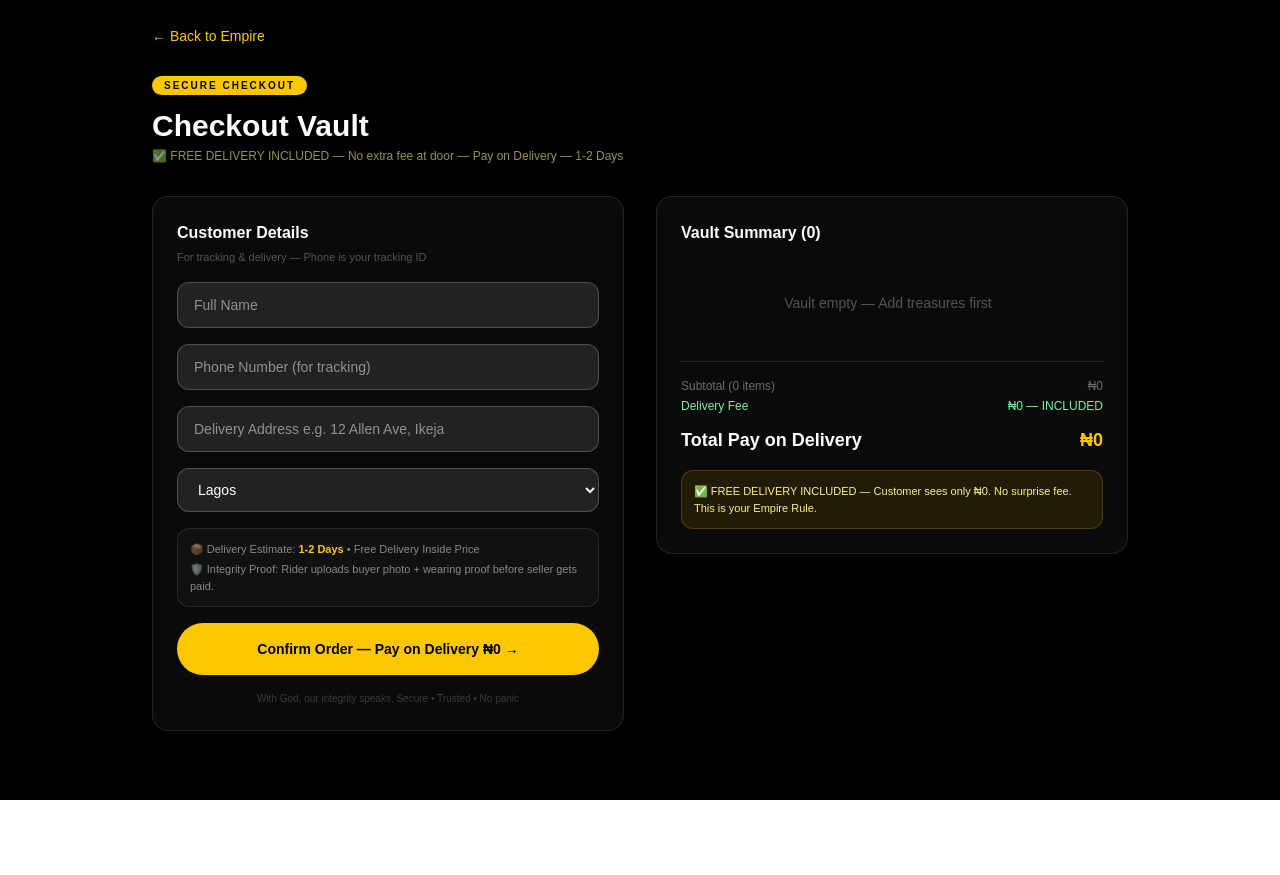
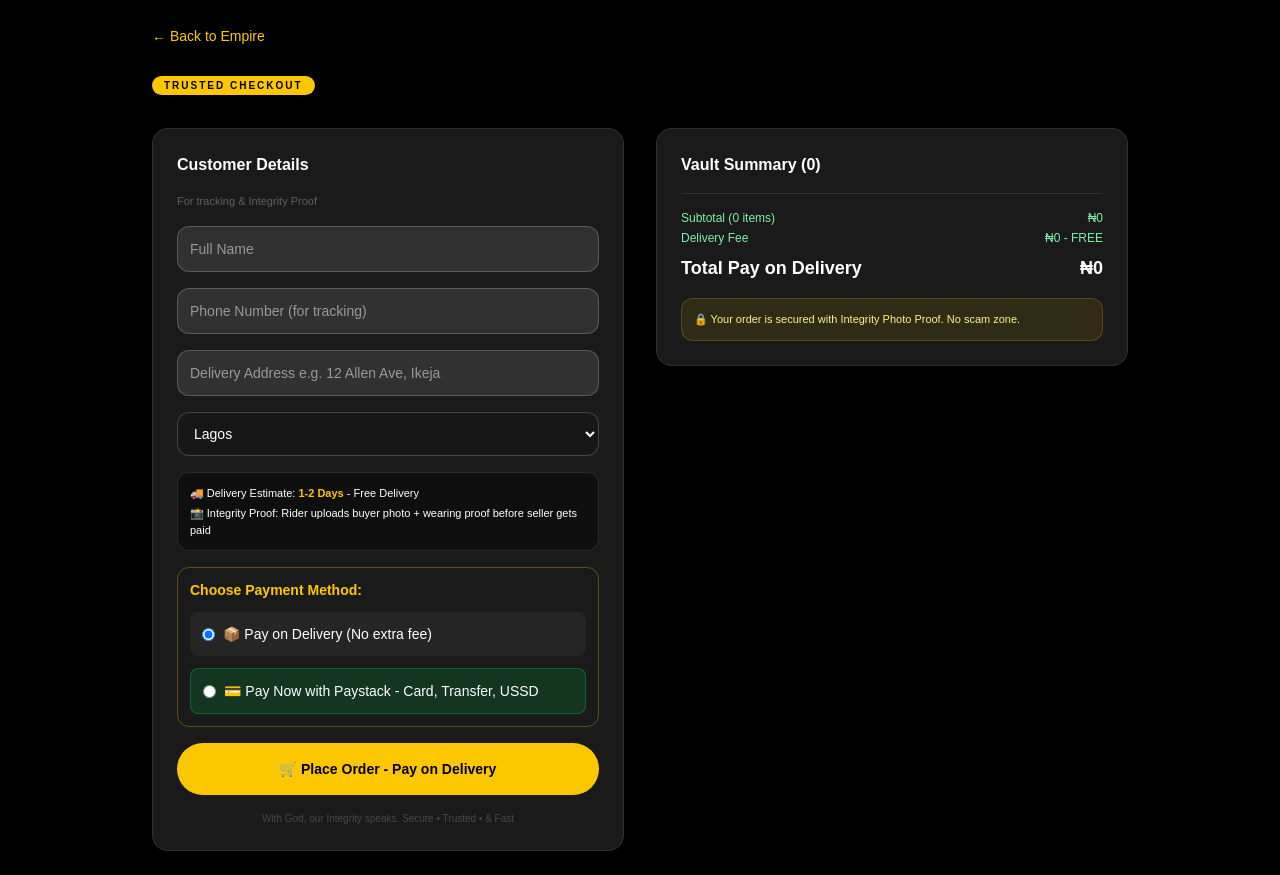
Before and after one commit to prinz40/zenith-mall, a Next.js app: page /checkout in a window 1280 px wide. Before the commit the page ends 800 px from the top, so only its background shows below. Built offline with nearby package versions, Linux system fonts and the light colour scheme.

Commit message:
Empire: Paystack Money Engine LIVE - Card Transfer USSD

```diff
--- a/src/app/checkout/page.js
+++ b/src/app/checkout/page.js
@@ -1,19 +1,21 @@
 "use client";
 import { useState, useEffect } from "react";
 import Link from "next/link";
+import Script from "next/script";
 
 export default function Checkout(){
   const [cart,setCart]=useState([]);
   const [form,setForm]=useState({name:"",phone:"",address:"",state:"Lagos"});
   const [done,setDone]=useState(false);
   const [orderId,setOrderId]=useState("");
+  const [paymentMethod,setPaymentMethod]=useState("pay_on_delivery");
+
   useEffect(()=>{ setCart(JSON.parse(localStorage.getItem("zenith-cart")||"[]")); },[]);
-  const total = cart.reduce((a,b)=>a+b.price,0);
+
+  const total = cart.reduce((s,b)=>s+b.price,0);
   const estimate = form.state.toLowerCase().includes("lagos")? "1-2 Days" : form.state.toLowerCase().match(/ogun|oyo|osun|ondo|ekiti/)? "2-3 Days" : "3-5 Days";
 
-  const placeOrder = (e) => {
-    e.preventDefault();
-    if(cart.length===0) return alert("Vault empty!");
+  const saveOrderAndNotify = (status, ref="") => {
     const id = "ZM"+Date.now().toString().slice(-6);
     setOrderId(id);
     const orders = JSON.parse(localStorage.getItem("zenith-orders")||"[]");
@@ -21,84 +23,120 @@ export default function Checkout(){
       id, items: cart, total,
       customer: form,
       date: new Date().toLocaleString(),
-      status: "Processing — Integrity Check",
+      status: status,
+      paymentRef: ref,
       deliveryIncluded: true,
       deliveryEstimate: estimate
     };
     orders.push(newOrder);
     localStorage.setItem("zenith-orders", JSON.stringify(orders));
-    const itemsList = cart.map(i=>`${i.name} ₦${i.price.toLocaleString()}`).join("%0A");
-    const waMsg = `🔥 NEW ZENITHMALL ORDER ${id}%0A%0A${itemsList}%0A%0ATOTAL: ₦${total.toLocaleString()} (FREE DELIVERY INCLUDED)%0A%0ACustomer: ${form.name}%0APhone: ${form.phone}%0AAddress: ${form.address}, ${form.state}%0AEstimate: ${estimate}%0A%0A🛡️ Pay on Delivery`;
-    // CHANGE 234XXXXXXXXX to YOUR real WhatsApp later
-    const waLink = `https://wa.me/2348104006146?text=${waMsg}`;
+    const itemList = cart.map(p=>`${p.title} (₦${Number(p.price).toLocaleString()})`).join("%0A");
+    const waMsg = `🔥 NEW ZENITHMALL ORDER ${status} %0A%0A${itemList}%0AGRAND TOTAL: ₦${total.toLocaleString()} (FREE DELIVERY INCLUDED)%0AName: ${form.name}%0APhone: ${form.phone}%0AAddress: ${form.address}, ${form.state}%0APayment: ${status} ${ref? '- Ref:'+ref : ''}%0AEstimate: ${estimate}`;
+    const waLink = `https://wa.me/2348104006148?text=${waMsg}`;
     localStorage.removeItem("zenith-cart");
     setCart([]);
     setDone(true);
-    // window.open(waLink,"_blank");
+    window.open(waLink,"_blank");
+  };
+
+  const payWithPaystack = () => {
+    if(!form.name ||!form.phone){ alert("Fill name and phone first"); return; }
+    const handler = window.PaystackPop.setup({
+      key: "pk_test_22b404c1f15be9c94cbde8be2b54d9aa3bce9b4e",
+      email: `${form.phone}@zenithmall.com`,
+      amount: total * 100,
+      currency: "NGN",
+      ref: `ZM_${Date.now()}`,
+      metadata: { custom_fields: [{display_name: "Customer Name", variable_name: "customer_name", value: form.name}] },
+      callback: function(response){ saveOrderAndNotify("PAID - Integrity Check", response.reference); },
+      onClose: function(){ alert("Payment closed - You can still use Pay on Delivery"); }
+    });
+    handler.openIframe();
+  };
+
+  const placeOrder = (e) => {
+    e.preventDefault();
+    if(cart.length===0)return alert("Vault empty!");
+    if(paymentMethod==="paystack"){
+      payWithPaystack();
+    } else {
+      saveOrderAndNotify("Processing - Integrity Check");
+    }
   };
 
 if(done) return(
-    <div className="min-h-screen bg-black text-white flex items-center justify-center p-6 text-center">
-      <div className="bg-white/[0.04] border border-yellow-400/30 rounded-3xl p-8 max-w-md w-full">
-        <div className="text-5xl">🎉</div>
-        <h1 className="text-3xl font-black mt-3">Order Confirmed!</h1>
-        <p className="mt-4 text-yellow-400 font-black text-2xl tracking-widest">Order ID: {orderId}</p>
-        <p className="mt-2 text-sm text-white/60">Total: ₦{total.toLocaleString()} — FREE DELIVERY INCLUDED • {estimate}</p>
-        <div className="mt-4 bg-yellow-400/10 border border-yellow-400/20 rounded-xl p-3 text-left text-[11px] text-yellow-100/80">
-          <p>✅ Track with phone: {form.phone}</p>
-          <p>✅ Pay on Delivery — No extra fee at door</p>
-          <p>✅ Rider must upload buyer photo + foot proof</p>
-          <p>✅ Full refund if not as described</p>
+  <div className="min-h-screen bg-black text-white flex items-center justify-center p-4 text-center">
+    <div className="bg-white/10 border border-yellow-400/30 rounded-3xl p-8 max-w-md w-full">
+      <div className="text-5xl">✅</div>
+      <h1 className="text-3xl font-black mt-4">Order Confirmed!</h1>
+      <p className="mt-2 text-yellow-400 font-bold text-xl tracking-widest">Order ID: {orderId}</p>
+      <p className="mt-2 text-sm text-white/70">Total: ₦{total.toLocaleString()} - FREE DELIVERY INCLUDED - {estimate}</p>
+      <div className="mt-4 bg-black/40 border border-yellow-400/20 rounded-xl p-3 text-left text-[11px] text-yellow-100 space-y-1">
+        <p>✓ Track with phone: {form.phone}</p>
+        <p>✓ Pay on Delivery: No extra fee at door</p>
+        <p>✓ Rider must upload buyer photo + proof</p>
+        <p>✓ Full refund if not as described</p>
       </div>
       <Link href="/" className="mt-6 block bg-yellow-400 text-black font-black py-3 rounded-full">Back to Empire</Link>
-        <Link href="/track" className="mt-3 block bg-white/10 text-white py-3 rounded-full text-sm font-bold">Track Order →</Link>
+      <Link href="/track" className="mt-3 block bg-white/10 text-white py-3 rounded-full text-sm font-bold">Track Order</Link>
     </div>
   </div>
 );
 
 return(
   <div className="min-h-screen bg-black text-white">
+  <Script src="https://js.paystack.co/v1/inline.js" />
   <div className="max-w-5xl mx-auto p-6">
     <Link href="/" className="text-yellow-400 text-sm">← Back to Empire</Link>
-        <div className="mt-6"><span className="text-[10px] tracking-[0.2em] bg-yellow-400 text-black px-3 py-1 rounded-full font-black">SECURE CHECKOUT</span><h1 className="text-3xl font-black mt-3">Checkout Vault</h1><p className="text-xs text-yellow-200/60 mt-1">✅ FREE DELIVERY INCLUDED — No extra fee at door — Pay on Delivery — {estimate}</p></div>
+    <div className="mt-6"><span className="text-[10px] tracking-[0.2em] bg-yellow-400 text-black px-3 py-1 rounded-full font-black">TRUSTED CHECKOUT</span></div>
 
     <div className="grid md:grid-cols-2 gap-8 mt-8">
-          <div className="bg-white/[0.04] border border-white/10 rounded-2xl p-6">
-            <h3 className="font-bold mb-1">Customer Details</h3><p className="text-[11px] text-white/30 mb-4">For tracking & delivery — Phone is your tracking ID</p>
+      <div className="bg-white/10 border border-white/10 rounded-2xl p-6">
+        <h3 className="font-bold mb-4">Customer Details</h3>
+        <p className="text-[11px] text-white/30 mb-4">For tracking & Integrity Proof</p>
         <form onSubmit={placeOrder} className="space-y-4">
-              <input required placeholder="Full Name" className="w-full bg-white/10 border border-white/20 rounded-xl px-4 py-3 text-sm focus:border-yellow-400/50 outline-none" value={form.name} onChange={e=>setForm({...form,name:e.target.value})}/>
-              <input required placeholder="Phone Number (for tracking)" className="w-full bg-white/10 border border-white/20 rounded-xl px-4 py-3 text-sm" value={form.phone} onChange={e=>setForm({...form,phone:e.target.value})}/>
-              <input required placeholder="Delivery Address e.g. 12 Allen Ave, Ikeja" className="w-full bg-white/10 border border-white/20 rounded-xl px-4 py-3 text-sm" value={form.address} onChange={e=>setForm({...form,address:e.target.value})}/>
-              <select className="w-full bg-white/10 border border-white/20 rounded-xl px-4 py-3 text-sm" value={form.state} onChange={e=>setForm({...form,state:e.target.value})}>
-                <option>Lagos</option><option>Ogun</option><option>Oyo</option><option>Osun</option><option>Ondo</option><option>Ekiti</option><option>Abuja FCT</option><option>Rivers</option><option>Kano</option><option>Others</option>
+          <input required placeholder="Full Name" className="w-full bg-white/10 border border-white/20 rounded-xl p-3 text-sm" value={form.name} onChange={e=>setForm({...form,name:e.target.value})} />
+          <input required placeholder="Phone Number (for tracking)" className="w-full bg-white/10 border border-white/20 rounded-xl p-3 text-sm" value={form.phone} onChange={e=>setForm({...form,phone:e.target.value})} />
+          <input required placeholder="Delivery Address e.g. 12 Allen Ave, Ikeja" className="w-full bg-white/10 border border-white/20 rounded-xl p-3 text-sm" value={form.address} onChange={e=>setForm({...form,address:e.target.value})} />
+          <select className="w-full bg-black/10 border border-white/20 rounded-xl p-3 text-sm" value={form.state} onChange={e=>setForm({...form,state:e.target.value})}>
+            <option>Lagos</option><option>Ogun</option><option>Oyo</option><option>Osun</option><option>Ondo</option><option>Abuja</option><option>Others</option>
           </select>
-              <div className="bg-white/[0.03] border border-white/10 rounded-xl p-3 text-[11px] text-white/50">
-                <p>📦 Delivery Estimate: <span className="text-yellow-400 font-bold">{estimate}</span> • Free Delivery Inside Price</p>
-                <p className="mt-1">🛡️ Integrity Proof: Rider uploads buyer photo + wearing proof before seller gets paid.</p>
+          <div className="bg-black/40 border border-white/10 rounded-xl p-3 text-[11px]">
+            <p>🚚 Delivery Estimate: <span className="text-yellow-400 font-bold">{estimate}</span> - Free Delivery</p>
+            <p className="mt-1">📸 Integrity Proof: Rider uploads buyer photo + wearing proof before seller gets paid</p>
           </div>
-              <button type="submit" className="w-full bg-yellow-400 text-black font-black py-4 rounded-full text-sm hover:bg-yellow-300 transition">Confirm Order — Pay on Delivery ₦{total.toLocaleString()} →</button>
-              <p className="text-[10px] text-white/20 text-center">With God, our integrity speaks. Secure • Trusted • No panic</p>
+
+          {/* PAYMENT METHOD SELECTION - NEW */}
+          <div className="border border-yellow-400/30 rounded-xl p-3 space-y-3">
+            <p className="text-sm font-bold text-yellow-400">Choose Payment Method:</p>
+            <label className="flex items-center gap-2 text-sm bg-white/5 p-3 rounded-lg cursor-pointer"><input type="radio" checked={paymentMethod==="pay_on_delivery"} onChange={()=>setPaymentMethod("pay_on_delivery")} /> 📦 Pay on Delivery (No extra fee)</label>
+            <label className="flex items-center gap-2 text-sm bg-green-600/20 border border-green-500/30 p-3 rounded-lg cursor-pointer"><input type="radio" checked={paymentMethod==="paystack"} onChange={()=>setPaymentMethod("paystack")} /> 💳 Pay Now with Paystack - Card, Transfer, USSD</label>
+          </div>
+
+          <button type="submit" className="w-full bg-yellow-400 text-black font-black py-4 rounded-full text-sm hover:bg-yellow-300">
+            {paymentMethod==="paystack"? "💳 Pay ₦"+total.toLocaleString()+" Now" : "🛒 Place Order - Pay on Delivery"}
+          </button>
+          <p className="text-[10px] text-white/20 text-center">With God, our Integrity speaks. Secure • Trusted • & Fast</p>
         </form>
       </div>
 
-          <div className="bg-white/[0.04] border border-white/10 rounded-2xl p-6 h-fit">
+      <div className="bg-white/10 border border-white/10 rounded-2xl p-6 h-fit">
         <h3 className="font-bold mb-4">Vault Summary ({cart.length})</h3>
-            <div className="space-y-3 max-h-72 overflow-auto pr-2">
-              {cart.map((p,i)=>
+        <div className="space-y-3">
+          {cart.map((p,i)=>(
             <div key={i} className="flex gap-3 items-center bg-black/40 border border-white/5 rounded-xl p-2">
-                  <div className="w-12 h-12 rounded-lg bg-white/10 overflow-hidden flex-shrink-0">{p.image? <img src={p.image} className="w-full h-full object-cover"/> : <span className="flex items-center justify-center h-full">{p.emoji}</span>}</div>
-                  <div className="flex-1"><p className="text-sm font-semibold">{p.name}</p><p className="text-[10px] text-white/30">{p.supplier||"Zenith Empire"}</p></div>
-                  <span className="text-yellow-400 font-bold text-xs">₦{p.price.toLocaleString()}</span>
+              <div className="w-12 h-12 rounded-lg bg-white/10 overflow-hidden flex-shrink-0">{p.image?<img src={p.image} className="w-full h-full object-cover" />: <div className="flex items-center justify-center h-full">👜</div>}</div>
+              <div className="flex-1"><p className="text-sm font-semibold line-clamp-1">{p.title}</p><span className="text-yellow-400 font-bold text-xs">₦{p.price.toLocaleString()}</span></div>
             </div>
-              )}
-              {cart.length===0 && <p className="text-white/30 text-sm text-center py-8">Vault empty — Add treasures first</p>}
+          ))}
         </div>
+        {(cart.length>0) && <p className="text-white/30 text-sm text-center py-8">Vault empty - Add treasures from Empire</p>}
         <div className="border-t border-white/10 mt-4 pt-4">
-              <div className="flex justify-between text-xs text-white/40"><span>Subtotal ({cart.length} items)</span><span>₦{total.toLocaleString()}</span></div>
-              <div className="flex justify-between text-xs text-green-300 mt-1"><span>Delivery Fee</span><span>₦0 — INCLUDED</span></div>
-              <div className="flex justify-between font-black text-lg mt-3"><span>Total Pay on Delivery</span><span className="text-yellow-400">₦{total.toLocaleString()}</span></div>
+          <div className="flex justify-between text-xs text-green-300"><span>Subtotal ({cart.length} items)</span><span>₦{total.toLocaleString()}</span></div>
+          <div className="flex justify-between text-xs text-green-300 mt-1"><span>Delivery Fee</span><span>₦0 - FREE</span></div>
+          <div className="flex justify-between font-black text-lg mt-2"><span>Total Pay on Delivery</span><span>₦{total.toLocaleString()}</span></div>
         </div>
-            <div className="mt-4 bg-yellow-400/10 border border-yellow-400/20 rounded-xl p-3"><p className="text-[11px] text-yellow-200">✅ FREE DELIVERY INCLUDED — Customer sees only ₦{total.toLocaleString()}. No surprise fee. This is your Empire Rule.</p></div>
+        <div className="mt-4 bg-yellow-400/10 border border-yellow-400/20 rounded-xl p-3"><p className="text-[11px] text-yellow-200">🔒 Your order is secured with Integrity Photo Proof. No scam zone.</p></div>
       </div>
     </div>
   </div>
```
Lines whose indentation alone changed are shown as unchanged.
